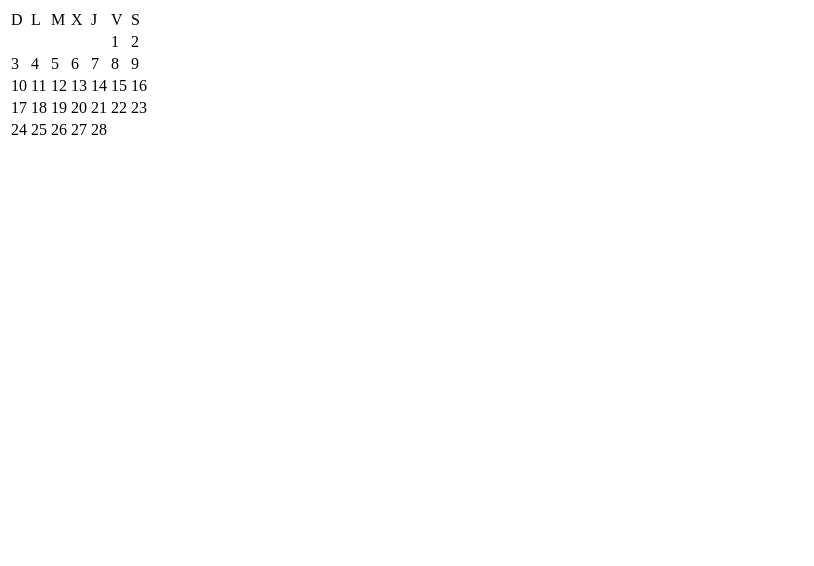
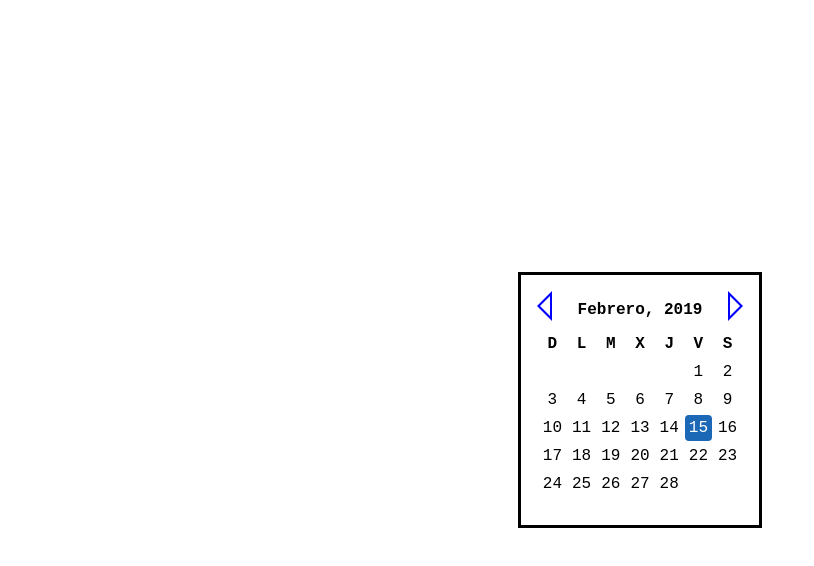
Before and after one commit to victormendoza96/calendario, a plain HTML site: page index.html in a window 1280 px wide. Shown: the whole page, without its empty margins (0-814 px from the left). Drawn offline with Linux system fonts and the light colour scheme; no server answers.

Commit message:
botones/ funcionalidad botones/ css

```diff
--- /dev/null
+++ b/calendar.css
@@ -0,0 +1,99 @@
+html, body {
+  width: 100%;
+  height: 100%;
+  display: flex;
+  justify-content: center;
+  align-items: center;
+}
+
+.shipnow-calendar{
+  padding: 1em;
+  border: solid 3px;
+  display: inline-block;
+  font-family: "Courier New", Courier, monospace;
+}
+
+.shipnow-calendar header {
+  text-align: center;
+  font-weight: bold;
+  padding: 10px 5px;
+}
+
+.shipnow-calendar table{
+  text-align: center;
+}
+
+.shipnow-calendar thead{
+  font-weight: bold;
+}
+.shipnow-calendar td{
+  padding: 4px;
+}
+
+.today{
+  background-color: #1b69b6;
+  color: white;
+  border-radius: 4px
+}
+.holiday{
+  color:red
+}
+.next-arrow{
+  display: inline-block;
+  position: absolute;
+  cursor: pointer;
+  right: 0;
+  top: 0;
+  width:0px;
+  height:0px;
+  border-bottom:15px solid transparent;
+  border-top:15px solid transparent;
+  border-left:15px solid #0000FF;
+  font-size:0px;
+  line-height:0px;
+}
+.next-arrow:before{
+  content: "";
+  position: absolute;
+  left: -13px;
+  top: -10px;
+  width:0px;
+  height:0px;
+  border-bottom:10px solid transparent;
+  border-top:10px solid transparent;
+  border-left:10px solid white;
+  font-size:0px;
+  line-height:0px;
+}
+.prev-arrow{
+  display: inline-block;
+  cursor: pointer;
+  position: absolute;
+  top: 0;
+  left: 0;
+  width:0px;
+  height:0px;
+  border-bottom:15px solid transparent;
+  border-top:15px solid transparent;
+  border-right:15px solid blue;
+  font-size:0px;
+  line-height:0px;
+}
+
+.prev-arrow:before{
+  content: "";
+  position: absolute;
+  left: 3px;
+  top: -10px;
+  width:0px;
+  height:0px;
+  border-bottom:10px solid transparent;
+  border-top:10px solid transparent;
+  border-right:10px solid white ;
+  font-size:0px;
+  line-height:0px;
+}
+/* helpers */
+.relative{
+  position: relative;
+}
--- a/calendar.js
+++ b/calendar.js
@@ -1,46 +1,104 @@
 const days =['D','L','M','X','J','V','S']
+const months=['Enero','Febrero','Marzo','Abril','Mayo','junio','Julio','agosto','Septiembre', 'Octubre','Noviembre', 'Diciembre'];
+
+
+
+
 
 class calendar{
   constructor(options){
+
+
     /*ingresar date es opcional por si se quiere que el
      calendario imprima una fecha diferente a la actual*/
     this.date = options.date || new Date();
+    this.today = new Date();
     this.container = options.container;
     /* la tabla se va generar una ves luego cuando se cambie de mes solo se modificaran los valores
       dentro de cada elemento de la tabla para eso usamos calendarTable */
     this.calendarTable = null;
+
     this.buildTable();
-    this. updateTable();
+    this.updateTable();
+    this.createButtons();
+    this.holiday();
   }
+  //siguiente mes
+  next(){
+    if (this.date.getMonth == 11){
+      this.date = new Date(this.date.getFullYear()+1, 0, 1)
+    }
+    else{
+      this.date = new Date(this.date.getFullYear(),this.date.getMonth() + 1, 1)
+      console.log('aqui');
+      console.log(this.date);
+    }
+  this.updateTable();
+  this.createButtons();
+  }
+  //anterior mes
+  prev(){
+    if (this.date.getMonth == 0){
+      this.date = new Date(this.date.getFullYear()-1, 11, 1)
+      console.log("hola");
+    }
+    else{
+      this.date = new Date(this.date.getFullYear(),this.date.getMonth() - 1, 1)
+    }
+    this.updateTable();
+    this.createButtons();
+  }
+  //creo y agrego funcionalidad a los botones
+  createButtons(){
+    this.buttons = {};
 
+    this.buttons.next = document.createElement('div')
+    this.buttons.prev = document.createElement('div')
+
+    this.buttons.next.classList.add('next-arrow')
+    this.buttons.prev.classList.add('prev-arrow')
+
+    this.container.querySelector('.relative').appendChild(this.buttons.next)
+    this.container.querySelector('.relative').appendChild(this.buttons.prev)
+
+    this.buttons.next.addEventListener('click',()=> this.next())
+    this.buttons.prev.addEventListener('click',()=> this.prev())
+  }
   //actualizar la tabla dependiendo del mes a visualizar
-
   updateTable(){
     this.calculateDay();
     let firstDayInWeek = this.monthStar.getDay(); //dia de la semanas
     let trs = this.calendarTable.querySelectorAll('tr')
 
-    for (let i = 0; i <= 5; i++) {
+    for (let i = 0; i <= 5; i++) {//filas semanas
       let tr = trs[i]
       let tds = tr.querySelectorAll('td')
 
-      for (let j = 0; j < 7 ; j++) {
+      for (let j = 0; j < 7 ; j++) {//columnas dias de semana
         let td = tds[j]
         let day = (i*7)+ j
-        if (day >= firstDayInWeek && (day - firstDayInWeek)< this.monthDays)
-        td.innerHTML = day -firstDayInWeek + 1
-
+        if (day >= firstDayInWeek && (day - firstDayInWeek)< this.monthDays){
+          td.innerHTML = day - firstDayInWeek + 1}
+        else{
+          td.innerHTML = ''
+        }
+        if ((day - firstDayInWeek + 1) == this.today.getDate() && this.today.getFullYear() == this.date.getFullYear() && months[this.date.getMonth()] == months[this.today.getMonth()]){
+          td.classList.add('today')}
+        else{
+          td.classList.remove('today')
+        }
       }
     }
-
+    this.container.querySelector('header').innerHTML = `${months[this.date.getMonth()]}, ${this.date.getFullYear()}`
+    this.container.querySelector('header').classList.add('relative')
   };
 
   //calcular cuando comienza y termina el mes y cuantos dias tiene
   calculateDay(){
     this.monthStar = new Date(this.date.getFullYear(),this.date.getMonth(), 1)
     this.monthEnd = new Date(this.date.getFullYear(),this.date.getMonth()+1, 1)
-    this.monthDays =  Math.floor((this.monthEnd - this.monthStar) / (1000 * 60 *60 * 24))
-    //uso floor por que en algunos meses la resta da decimales
+    this.monthDays =  Math.floor((this.monthEnd - this.monthStar) / (1000 * 60 *60 * 24)) //llevo el resultado de milisegundos a dias
+    //uso floor por que en algunos meses el resultado da decimales
   };
 
   buildTable(){
@@ -48,24 +106,60 @@ class calendar{
     let thead = document.createElement('thead')
 
 
-    for(let i=0; i<7; i++){
+    for(let i=0; i<7; i++){//head de la tabla(dias de semana)
       let td = document.createElement('td')
       td.innerHTML = days[i]
       thead.appendChild(td)
     }
     /*hasta 6 por que si un mes empieza el sabado
      puede necesitar mas de 5 filas donde se coloquen los elemntos */
-    for (let i = 0; i <= 5; i++) {
+    for (let i = 0; i <= 5; i++) {// filas de semana
       let tr = document.createElement('tr')
-      for (let j = 0; j < 7; j++) {
+      for (let j = 0; j < 7; j++) {// dias de semana
         let td = document.createElement('td')
         tr.appendChild(td)
       }
       table.appendChild(tr)
     }
+
     this.calendarTable = table;
+
     table.appendChild(thead)
-    this.container.appendChild(table)
+
+    let body = document.createElement('div')
+    body.classList.add('body')
+    body.appendChild(table)
+
+    this.container.appendChild(document.createElement('header'))
+    this.container.appendChild(body)
+    this.container.classList.add('shipnow-calendar')
+  }
+
+  holiday(){
+    let firstDayInWeek = this.monthStar.getDay();
+    let trs = this.calendarTable.querySelectorAll('tr')
+
+    fetch('http://nolaborables.com.ar/api/v2/feriados/2019')
+    .then(res =>  res.json())
+    .then(holiday => {
+      for (let i = 0; i <= 5; i++) {//filas semanas
+        let tr = trs[i]
+        let tds = tr.querySelectorAll('td')
+
+        for (let j = 0; j < 7 ; j++) {//columnas dias de semana
+          let td = tds[j]
+          let day = (i*7)+ j
+
+          holiday.forEach(holiday => {
+            if ((day - firstDayInWeek + 1) == holiday.dia) {
+              td.classList.add('holiday')}
+            else{
+              td.classList.remove('holiday')
+            }
+          });
+        }
+      }
+    });
   }
 
 }
--- a/index.html
+++ b/index.html
@@ -4,6 +4,7 @@
   <meta charset="UTF-8">
   <meta name="viewport" content="width=device-width, initial-scale=1.0">
   <meta http-equiv="X-UA-Compatible" content="ie=edge">
+  <link rel="stylesheet" href="./calendar.css">
   <title>calendar</title>
 </head>
 <body>
```
